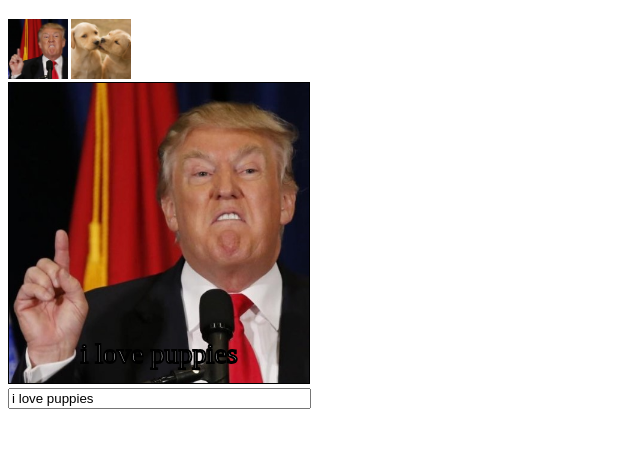
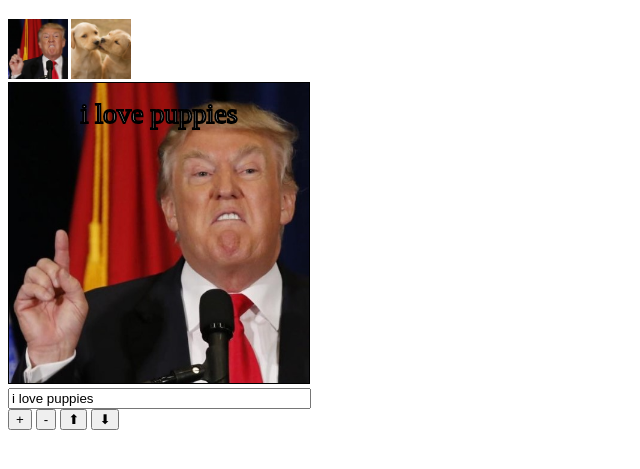
Before and after one commit to kobtze/meme-gen, a plain HTML site: page index.html in a window 1280 px wide. Shown: the part 61-530 px from the top of the page, without its empty margins (0-640 px from the left). Drawn offline with Linux system fonts and the light colour scheme.

Commit message:
Added increase/decrease font, added up/down buttons

```diff
--- a/index.html
+++ b/index.html
@@ -24,6 +24,11 @@
         <canvas id="meme-canvas" style="display: block; border: 1px solid black;"></canvas>
     </div>
     <input type="text" id="meme-text" class="text-input" oninput="onTxtEdit(this)">
+    <br>
+    <button onclick="onIncrease()">+</button>
+    <button onclick="onDecrease()">-</button>
+    <button onclick="onUpClick()">&#x2B06</button>
+    <button onclick="onDownClick()">&#x2B07</button>
 
     <script src="js/service_storage.js"></script>
     <script src="js/service_meme-gen.js"></script>
--- a/js/controller-meme-gen.js
+++ b/js/controller-meme-gen.js
@@ -1,28 +1,89 @@
 'use strict';
 console.log('memegen-controller')
 
+const gElCanvas = document.getElementById('meme-canvas');
+var gCtx;
+
 function onInit() {
     resizeCanvas();
-    drawMemeImg();
-    renderMemeText();
+    renderMemeImg();
+    renderMemeTextInput();
 }
 
-function renderMemeText() {
+// RENDER functions:
+
+function resizeCanvas() {
+    var elContainer = document.querySelector('.canvas-container');
+    // Note: changing the canvas dimension this way clears the canvas
+    gElCanvas.width = elContainer.offsetWidth;
+    gElCanvas.height = elContainer.offsetHeight;
+}
+
+function renderMemeImg() {
+    gCtx = gElCanvas.getContext('2d');
+    var meme = getMeme();
+    var id = meme.selectedImgId;
+    var elImg = new Image();
+    elImg.src = getImageById(id).url;
+    elImg.onload = () => {
+        gCtx.drawImage(elImg, 0, 0, gElCanvas.width, gElCanvas.height)
+        drawMemeText();
+    }
+}
+
+function drawMemeText() {
+    var memeText = getText()
+    var pos = getPos();
+    drawText(memeText, pos.x, pos.y)
+}
+
+function drawText(text, x, y) {
+    gCtx.lineWidth = '2';
+    gCtx.font = getMeme().lines[0].font;
+    gCtx.strokeStyle = 'black';
+    gCtx.fillStyle = 'white';
+    gCtx.textAlign = 'center';
+    gCtx.fillText(text, x, y);
+    gCtx.strokeText(text, x, y);
+}
+
+function renderMemeTextInput() {
     var memeText = getText();
     var elTextInput = document.getElementById('meme-text')
     elTextInput.value = memeText;
 }
 
+// ON-ACTION functions:
+
 function onTxtEdit(el) {
     var newText = el.value
     changeText(newText);
-    drawMemeImg();
-    renderMemeText()
+    renderMemeImg();
+    renderMemeTextInput()
 }
 
 function onClickGallery(el) {
     var newImgId = el.getAttribute('value');
     changeImg(newImgId);
-    drawMemeImg();
-    renderMemeText();
+    renderMemeImg();
 }
+
+function onIncrease() {
+    increaseText();
+    renderMemeImg();
+}
+
+function onDecrease() {
+    decreaseText();
+    renderMemeImg();
+}
+
+function onUpClick() {
+    moveTextUp();
+    renderMemeImg();
+}
+
+function onDownClick() {
+    moveTextDown();
+    renderMemeImg();
+}
--- a/js/service_meme-gen.js
+++ b/js/service_meme-gen.js
@@ -1,8 +1,5 @@
 'use strict';
 console.log('memegen-service')
-
-const gElCanvas = document.getElementById('meme-canvas');
-var gCtx;
 
 var gKeywords = {
     'happy': 12,
@@ -23,11 +20,15 @@ var gMeme = {
         {
             txt: 'i love puppies',
             size: 20,
+            font: '28px impact',
             align: 'center',
-            color: 'white'
+            color: 'white',
+            pos: { x: 150, y: 40 }
         }
     ]
 }
+
+// GET functions:
 
 function getMeme() {
     return gMeme
@@ -38,51 +39,36 @@ function getImageById(id) {
     return gImgs[idx]
 }
 
-function resizeCanvas() {
-    var elContainer = document.querySelector('.canvas-container');
-    // Note: changing the canvas dimension this way clears the canvas
-
-    gElCanvas.width = elContainer.offsetWidth;
-    gElCanvas.height = elContainer.offsetHeight;
+function getText() {
+    return gMeme.lines[gMeme.selectedLineIdx].txt;
 }
 
-function drawMemeText() {
-    var meme = gMeme;
-    var memeText = meme.lines[meme.selectedLineIdx].txt
-    drawText(memeText, 150, 280)
+function getPos() {
+    return gMeme.lines[gMeme.selectedLineIdx].pos;
 }
 
-function drawText(text, x, y) {
-    gCtx.lineWidth = '2';
-    gCtx.font = '28px impact';
-    gCtx.strokeStyle = 'black';
-    gCtx.fillStyle = 'white';
-    gCtx.textAlign = 'center';
-    gCtx.fillText(text, x, y);
-    gCtx.strokeText(text, x, y);
-}
-
-function drawMemeImg() {
-    gCtx = gElCanvas.getContext('2d');
-    var meme = gMeme;
-    var id = meme.selectedImgId;
-    var elImg = new Image();
-    elImg.src = getImageById(id).url;
-    elImg.onload = () => {
-        gCtx.drawImage(elImg, 0, 0, gElCanvas.width, gElCanvas.height)
-        drawMemeText();
-    }
-}
+// CHANGE functions:
 
 function changeText(newText) {
     gMeme.lines[gMeme.selectedLineIdx].txt = newText
-    return gMeme
-}
-
-function getText() {
-    return gMeme.lines[gMeme.selectedLineIdx].txt;
 }
 
 function changeImg(newImgId) {
     gMeme.selectedImgId = newImgId;
 }
+
+function increaseText() {
+    gMeme.lines[0].font = gCtx.font = gCtx.font.replace(/\d+px/, (parseInt(gCtx.font.match(/\d+px/)) + 2) + "px");
+}
+
+function decreaseText() {
+    gMeme.lines[0].font = gCtx.font = gCtx.font.replace(/\d+px/, (parseInt(gCtx.font.match(/\d+px/)) - 2) + "px");
+}
+
+function moveTextUp() {
+    gMeme.lines[gMeme.selectedLineIdx].pos.y -= 5;
+}
+
+function moveTextDown() {
+    gMeme.lines[gMeme.selectedLineIdx].pos.y += 5;
+}
```
